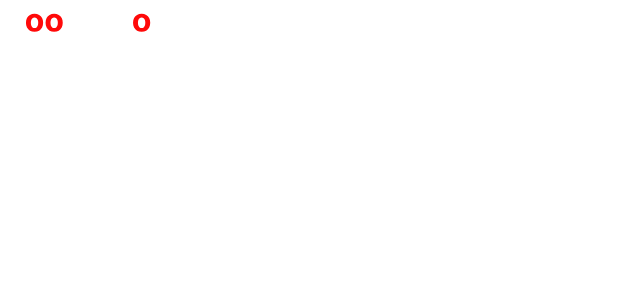
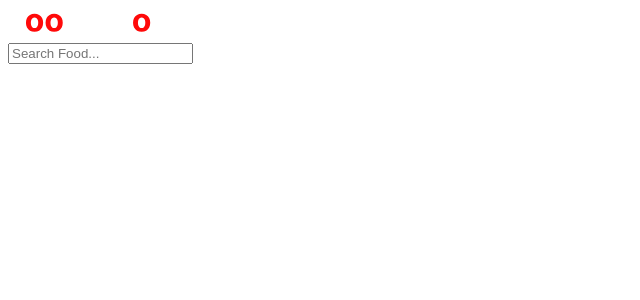
Before and after one commit to aadarshraj02/FoodZone-FE-BE, a React (Vite) app in the folder app/: page / in a window 1280 px wide. Shown: the top 300 px of the page, without its empty margins (0-640 px from the left). Built offline with nearby package versions, Linux system fonts and the light colour scheme.

Commit message:
added input

```diff
--- a/app/src/App.jsx
+++ b/app/src/App.jsx
@@ -6,6 +6,9 @@ const App = () => {
       <TopContainer>
         <div className="logo">
           <img src="/logo.svg" alt="" />
+        </div>
+        <div className="search">
+          <input type="text" placeholder="Search Food..." />
         </div>
       </TopContainer>
     </MainContainer>
```
